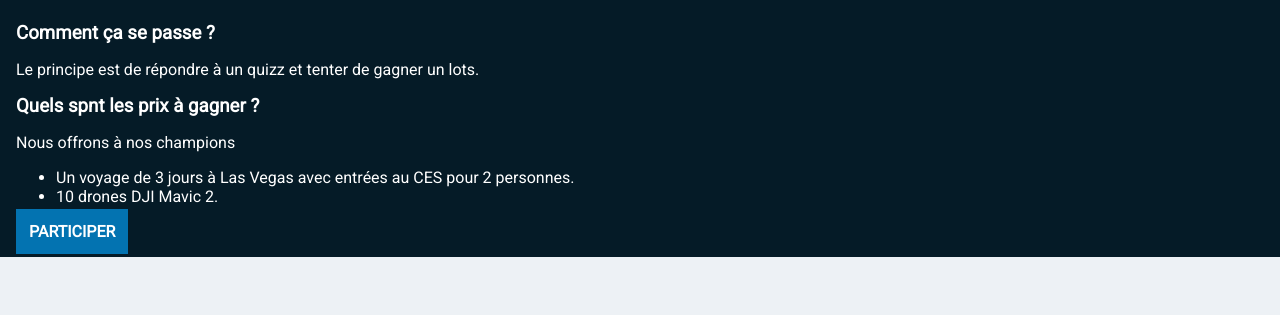
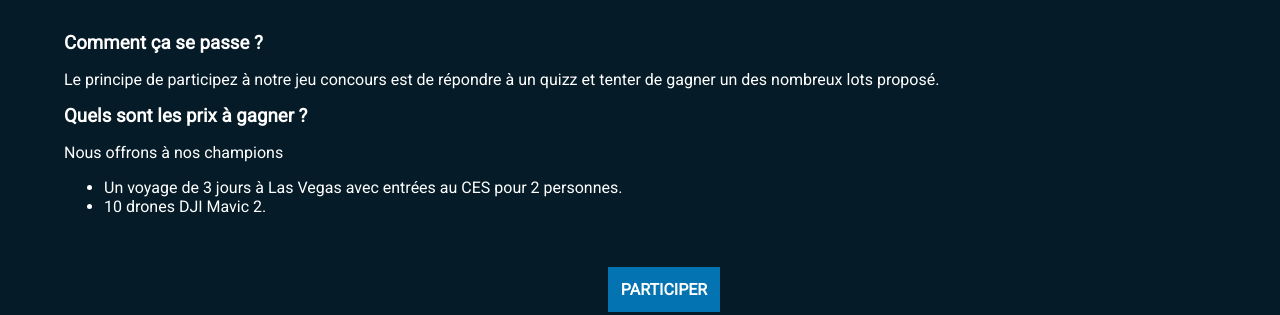
Before and after one commit to ArletteB/ESD-Test-B3-DEV, a website: page index.html in a window 1280 px wide. Shown: the part 679-994 px from the top of the page. Drawn offline with Linux system fonts and the light colour scheme.

Commit message:
Finition de la section info sur le quizz

```diff
--- a/assets/scss/stylle.scss
+++ b/assets/scss/stylle.scss
@@ -65,7 +65,7 @@ body{
     }
 }
 
-.jeux {
+.expli-jeux {
     display: flex;
     flex-direction: column;
     width: 100%;
@@ -76,7 +76,7 @@ body{
         margin-top: 2rem;
         margin-bottom: 1rem;
     }
-    .containerjeux{
+    .container-jeux{
        margin: 1rem;
          h3{
              margin-top: 1rem;
@@ -85,8 +85,10 @@ body{
         p{
             margin-bottom: 1rem;
         }
-        .btn-link{
-            margin-top: 3rem;
+        .mnbtn {
+            margin-top: 4rem;
+            text-align: center;
+            margin-bottom: 3rem;
         }
     }
 
@@ -119,13 +121,13 @@ body{
        /*  ---------            ------- */
 
 footer {
-    margin-top: 4rem;
     background-color: #000;
     display: flex;
     justify-content: space-around;
     align-items: center;
     .linklogo{
         .logo2 {
+
             width: 80%;
             padding: 1rem 0;
         }
@@ -169,6 +171,7 @@ footer {
         text-align: center;
         .logo2 {
              width:18%;
+             margin-top: 2rem;
         }
         ul {
             flex-direction: column;
@@ -186,6 +189,7 @@ footer {
     }
 
 @media screen and (min-width: 780px) {
+    // PRÉSENTATION
     .presentation {
        height: 300px;
        h2{
@@ -198,13 +202,30 @@ footer {
            padding-bottom: 3rem;
        }
     }
-    .jeux {
 
-        background-color: #051b27;
-        color: #fff;
-        // margin-top: 2rem;
-        // position: relative;
-        width: 100%;
-        // z-index: 1;
+    // EXPLICATION DU JEUX
+    .expli-jeux {
+        h2 {
+            font-size: 2rem;
+        }
+        .container-jeux{
+            padding-left: 3rem;
+
+        }
+
     }
+
+
+
+
+
+    // .expli-jeux{
+
+    //     background-color: #051b27;
+    //     color: #fff;
+    //     // margin-top: 2rem;
+    //     // position: relative;
+    //     width: 100%;
+    //     // z-index: 1;
+    // }
  }
--- a/index.html
+++ b/index.html
@@ -17,15 +17,15 @@
         <p>Le CES est l'événement technologique le plus influent au monde, le terrain d'essai des technologies de pointe et des innovateurs mondiaux. <br> C'est là que les plus grandes marques du monde font des affaires et rencontrent de nouveaux partenaires, et que les innovateurs les plus pointus entrent en scène. <br> Détenu et produit par la Consumer Technology Association (CTA)®, CES présente tous les aspects du secteur technologique.</p>
     </section>
         <!-- SECTION DU JEUX:EXPLICATIION, PRIX À GAGNER & BOUTTON PARTICIPATION -->
-    <section class="jeux">
+    <section class="expli-jeux">
         <h2>Participez à notre jeu Concours </h2>
-        <div class="containerjeux">
+        <div class="container-jeux">
             <div class="explication">
                 <h3>Comment ça se passe ?</h3>
-                <p>Le principe est de répondre à un quizz et tenter de gagner un lots.</p>
+                <p>Le principe de participez à notre jeu concours est de répondre à un quizz et tenter de gagner un des nombreux lots proposé.</p>
             </div>
             <div class="lots">
-                <h3>Quels spnt les prix à gagner ?</h3>
+                <h3>Quels sont les prix à gagner ?</h3>
                 <p>Nous offrons à nos champions <br>
                     <ul>
                         <li>Un voyage de 3 jours à Las Vegas avec entrées au CES pour 2 personnes.</li>
@@ -33,7 +33,7 @@
                     </ul>
                 </p>
             </div>
-            <a class="btn-link" href="">Participer</a>
+            <div class="mnbtn"><a class="btn-link" href="questions.html">Participer</a></div>
         </div>
 
     </section>
```
Also changed, not shown: questions.html (added, +27 -0 lines), assets/css/stylle.css, 1 other file.
